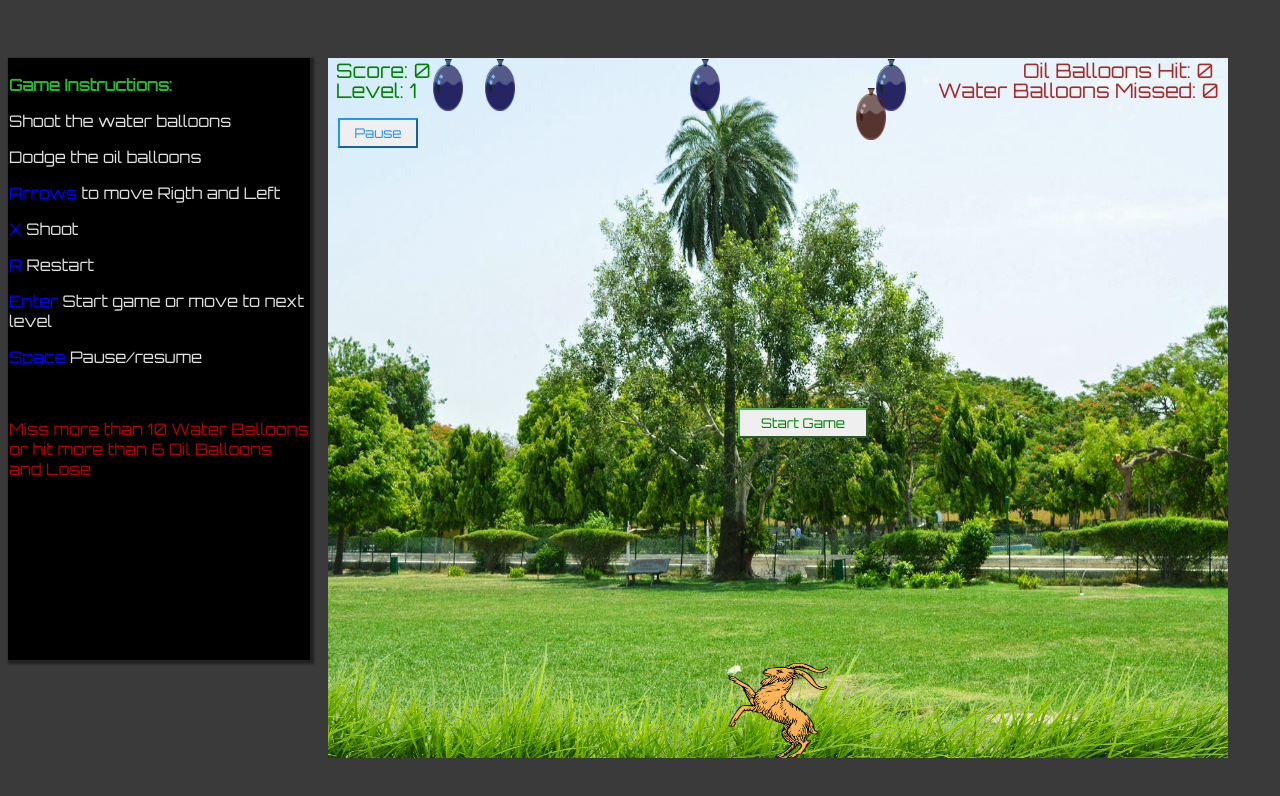
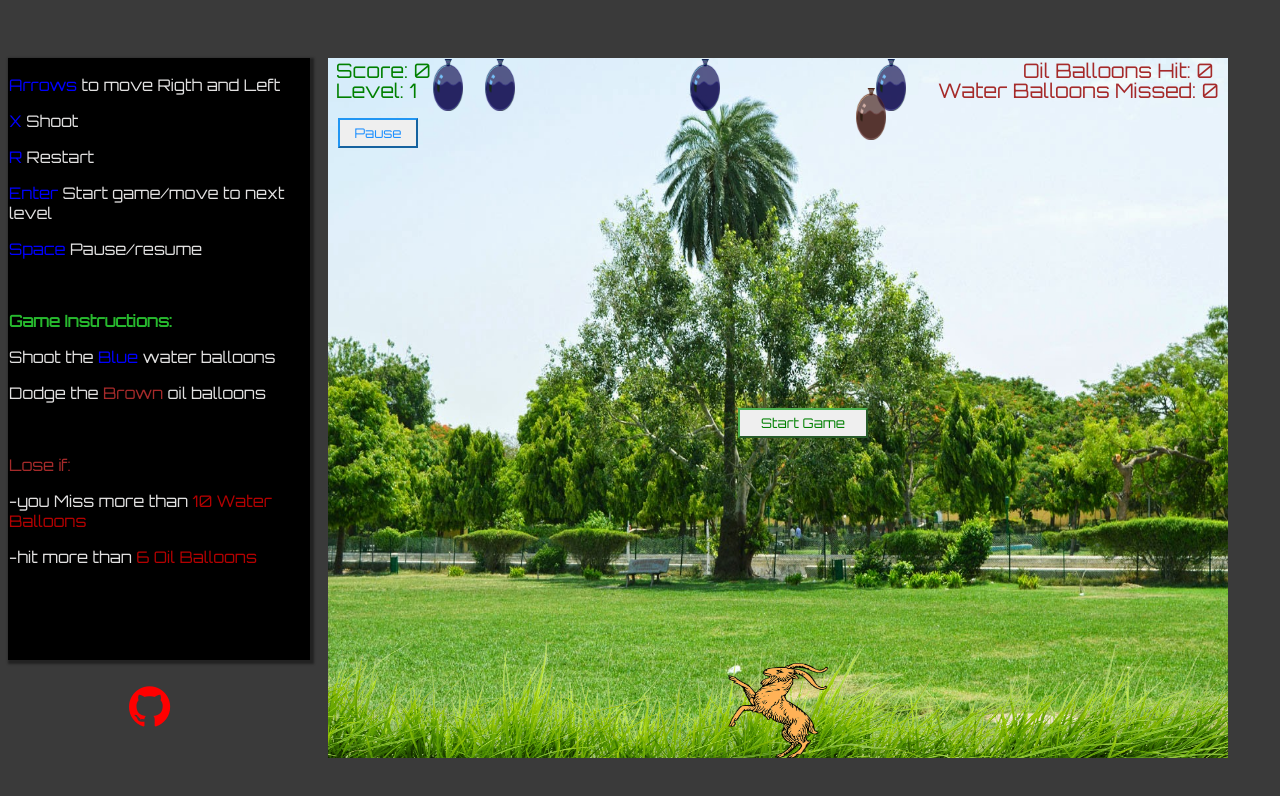
Before and after one commit to samkala11/WaterFalls-Game, a plain HTML site: page dist/index.html in a window 1280 px wide. Drawn offline with Linux system fonts and the light colour scheme.

Commit message:
finished instructions

```diff
--- a/dist/index.html
+++ b/dist/index.html
@@ -4,7 +4,8 @@
     <meta charset="UTF-8">
     <meta name="viewport" content="width=device-width, initial-scale=1.0">
     <meta http-equiv="X-UA-Compatible" content="ie=edge">
-    <title>Document</title>
+    <link rel="stylesheet" href="https://cdnjs.cloudflare.com/ajax/libs/font-awesome/4.7.0/css/font-awesome.min.css">
+    <title>WaterFalls</title>
 </head>
 <body>
     <img id="grass-image" src="../assets/images/grass22.webp" alt="">
@@ -19,17 +20,25 @@
     <link href="https://fonts.googleapis.com/css?family=Orbitron&display=swap" rel="stylesheet">
 
     <div class="game-instructions">
-        <p class=inst>Game Instructions:</p>
-        <p> Shoot the water balloons</p>
-        <p>Dodge the oil balloons</p>
+
 
         <p> <span> Arrows </span> to move Rigth and Left</p>
         <p> <span> X </span>  Shoot</p>
         <p><span> R </span>   Restart</p>
-        <p> <span> Enter </span>  Start game or move to next level</p>
+        <p> <span> Enter </span>  Start game/move to next level</p>
         <p>  <span> Space </span>  Pause/resume</p>
         <br>
-        <p class="loseinst"> Miss more than 10 Water Balloons or hit more than 6 Oil Balloons and Lose</p>
+
+        <p class=inst>Game Instructions:</p>
+        <p> Shoot the <span class="blue">Blue</span> water balloons</p>
+        <p>Dodge the <span id="brown"> Brown</span> oil balloons</p>
+        <br/>
+        <p id="brown">Lose if:</p>
+        <p class="loseinst"> -you Miss more than <span>10 Water Balloons</p>
+        <p class="loseinst"> </span> -hit more than <span>6 Oil Balloons</span> </p>
+        <div class="github-link">
+         <a href="https://github.com/samkala11/WaterFalls-Game"> <i class="fa fa-github" style="font-size:48px;color:red"> </i></a>
+        </div>
     </div>
 
     <div class="level-message remove-message">
@@ -59,12 +68,21 @@
 
 <style>
 
-.loseinst{
-    color: rgb(179, 1, 1);
+.github-link{
+    padding-left: 120px;
+    padding-top: 100px;
 }
 
-.game-instructions span{
+.game-instructions span, .blue{
     color: blue;
+}
+
+#brown{
+    color: brown;
+}
+
+.loseinst span{
+    color: rgb(179, 1, 1);
 }
 
 .inst{
--- a/src/game.js
+++ b/src/game.js
@@ -366,9 +366,9 @@ export default class Game {
 
     moveShot() {
         for (var i = 0; i < this.shots.length; i++) {
-          if (this.shots[i][1] > -21) {
-            this.shots[i][1] -= 20;
-          } else if (this.shots[i][1] < -20) {
+          if (this.shots[i][1] > -10) {
+            this.shots[i][1] -= 22;
+          } else if (this.shots[i][1] < -10) {
             this.shots.splice(i, 1);
           }
         }
```
Also changed, not shown: dist/main.js.
